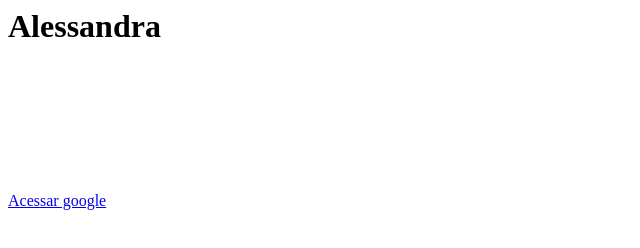
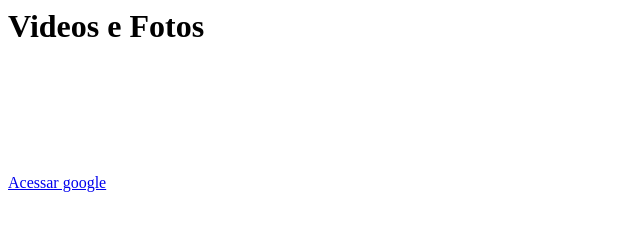
Before and after one commit to buchecha727/eduardo, a plain HTML site: page index.html in a window 1280 px wide. Shown: the whole page, without its empty margins (0-640 px from the left). Drawn offline with Linux system fonts and the light colour scheme.

Commit message:
Update index.html

```diff
--- a/index.html
+++ b/index.html
@@ -3,9 +3,10 @@
    <title>um site </title>
     </head>
     <body>
-         <h1>Alessandra</h1>
+         <h1>Videos e Fotos </h1>
          <br>
          <br>
+        <img>
         <br>
         <br>
         <br>
```
